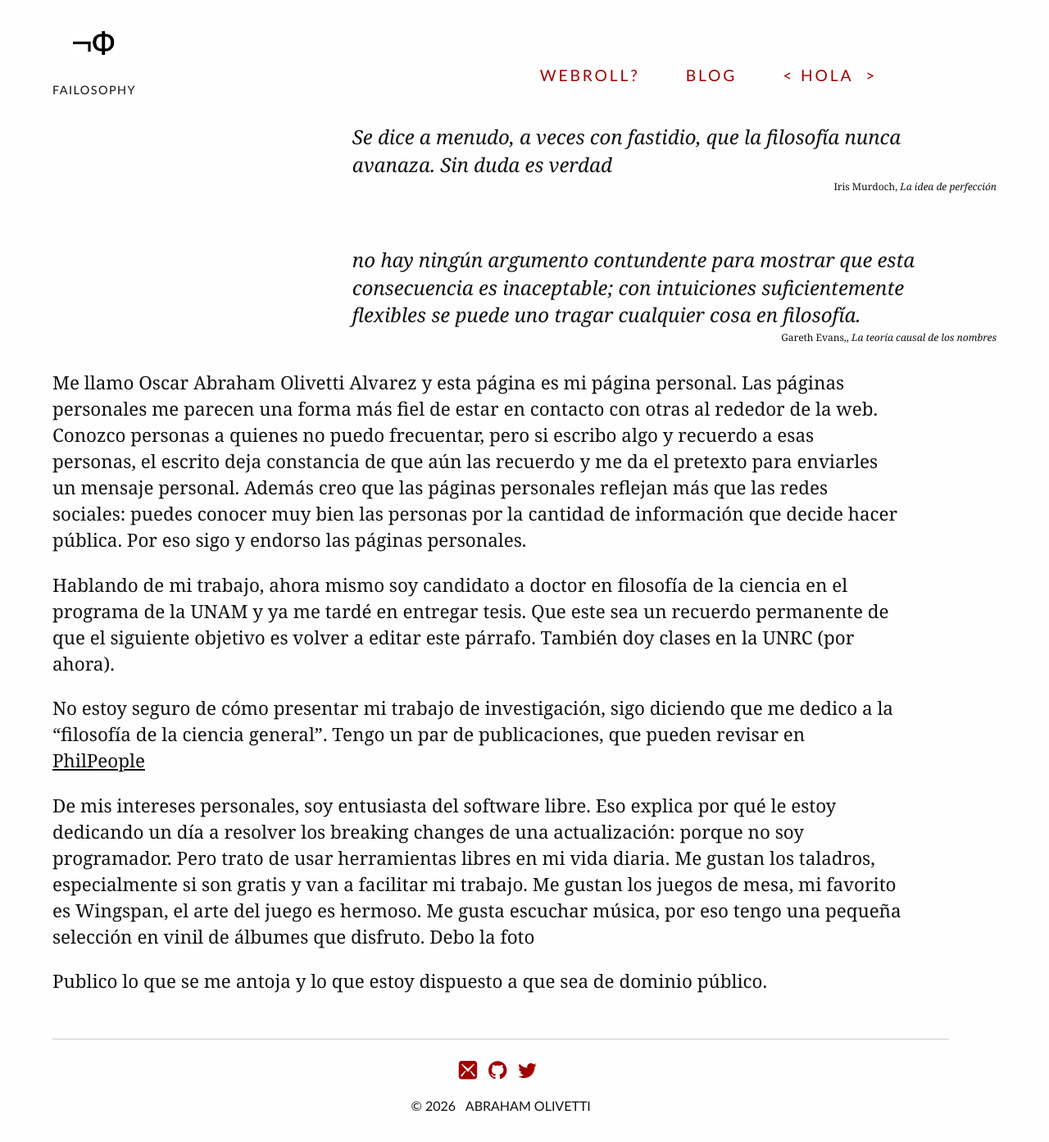
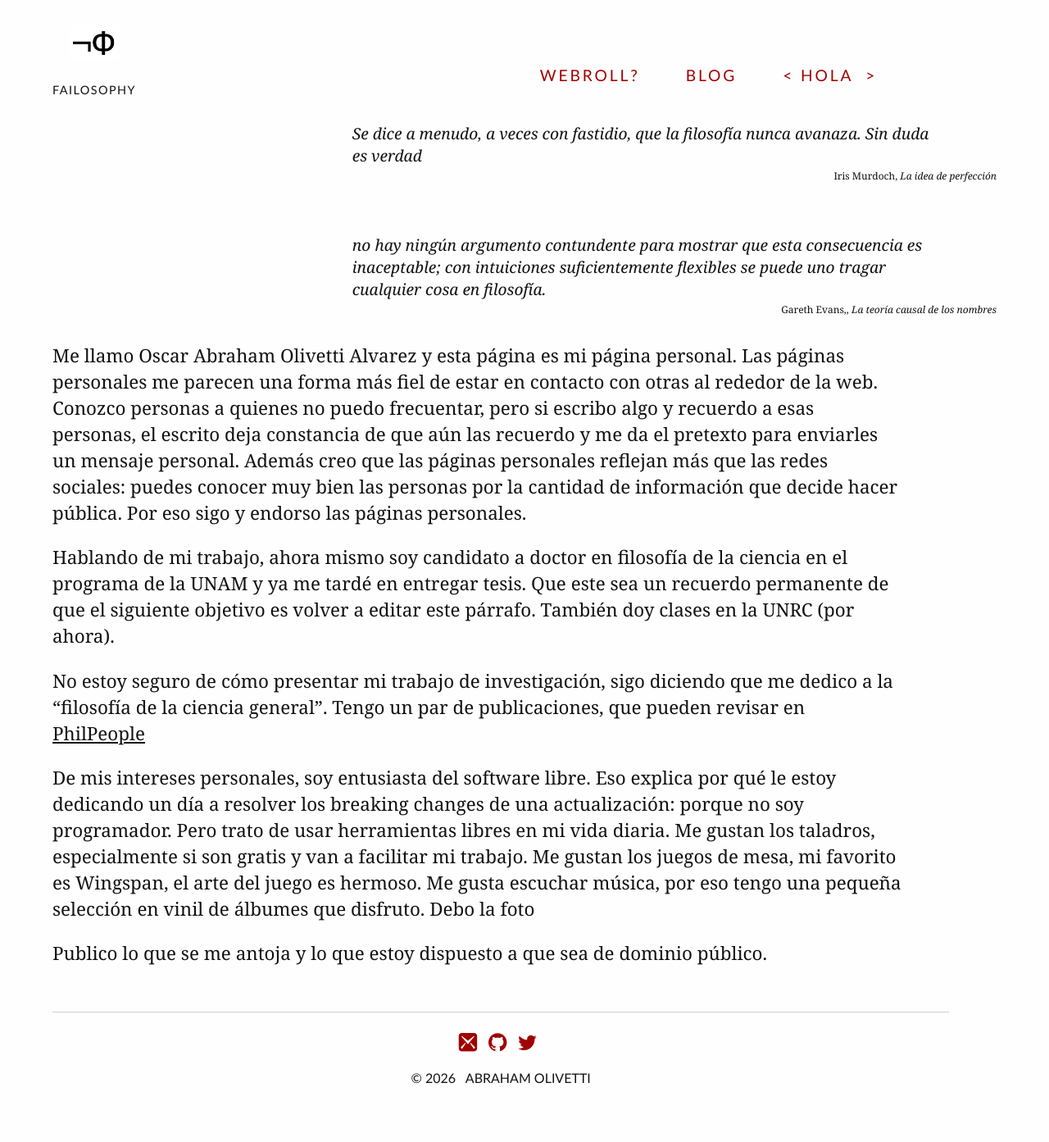
Before and after one commit to Oiuhukt/failosophy, a Jekyll site: the page built from index.md, in a window 1280 px wide. Shown: the whole page at 82% size. Built offline with Jekyll 4.4.1, drawn with Linux system fonts in a browser that asks for light colours; some web fonts are replaced; after the commit the page ends 1359 px from its top, so only the background shows below that.

Commit message:
dando formato al último post

```diff
--- a/css/tufte.scss
+++ b/css/tufte.scss
@@ -188,7 +188,7 @@ blockquote {
 }
 
 blockquote p {
-    font-size: 1.5rem !important; /* Force override */
+    font-size: 1.2rem !important; /* Force override */
     line-height: 1.4;
     margin-top: 0;
 }
```
